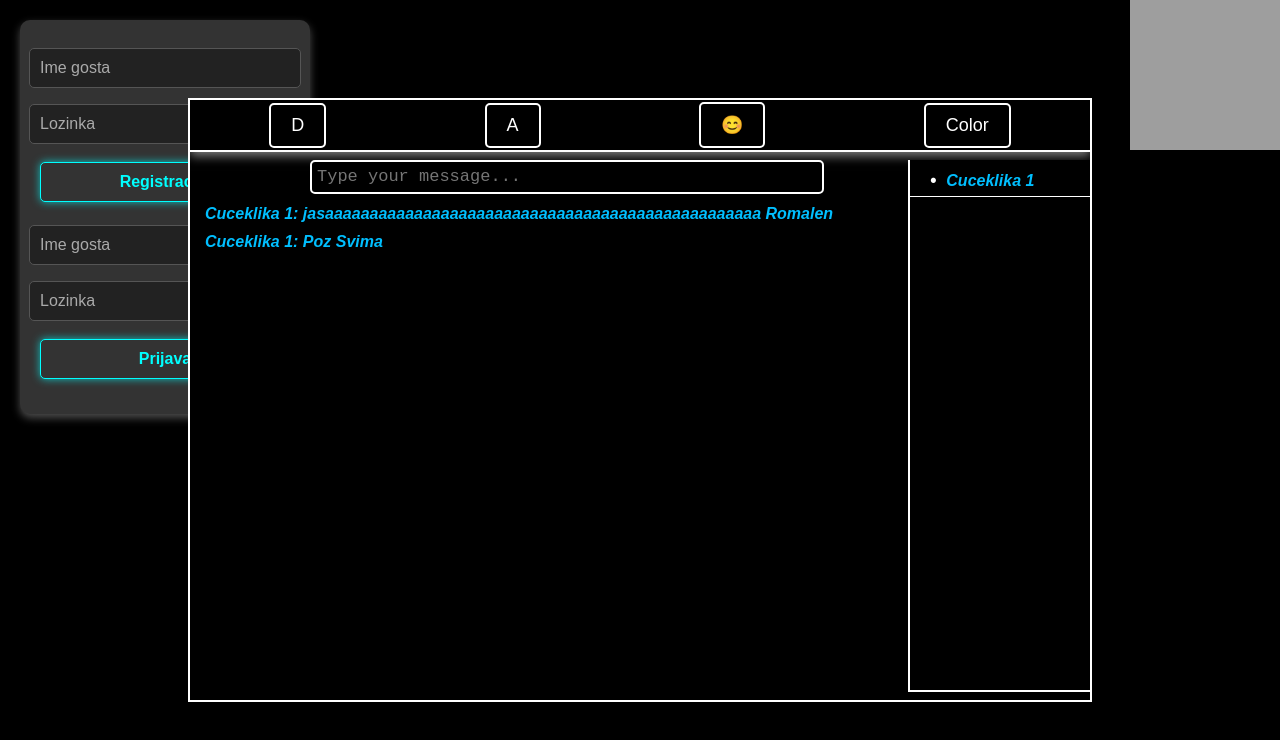
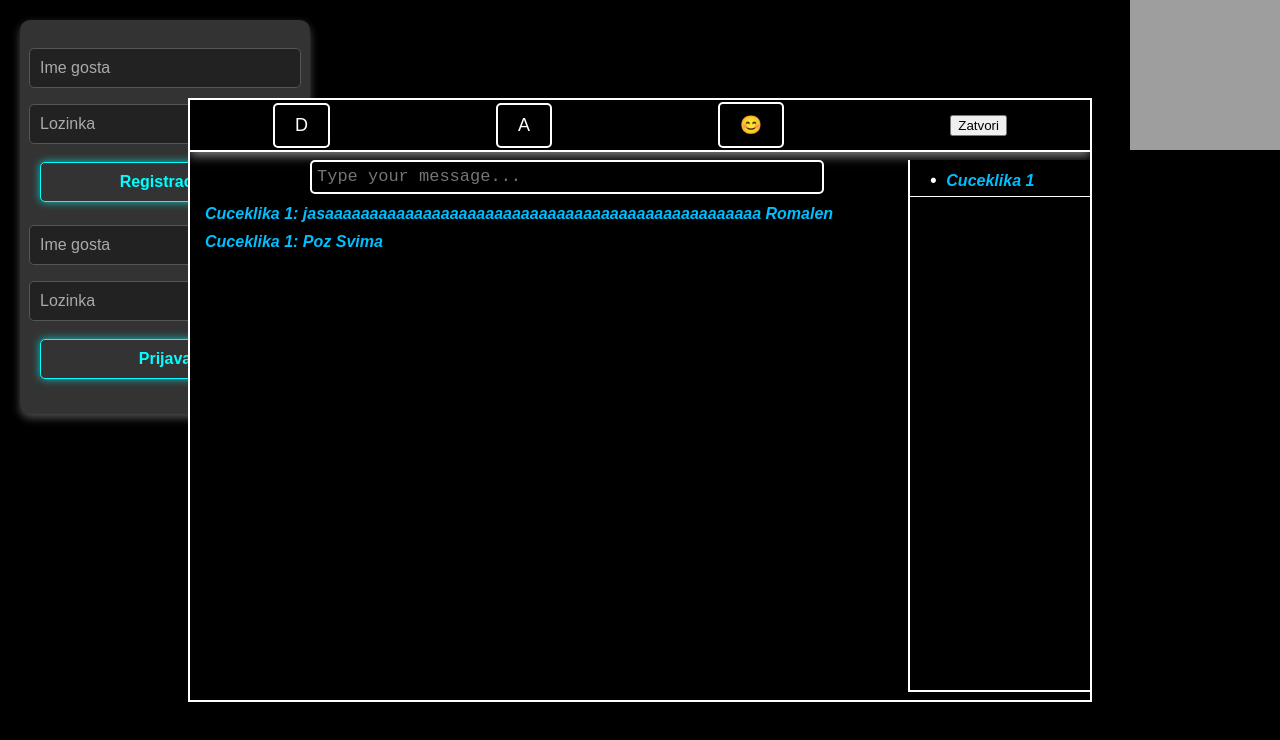
Before and after one commit to amateur5/TESTGALAKSIJA, a website: page public/index.html in a window 1280 px wide. Drawn offline with nearby package versions, Linux system fonts and the light colour scheme; grey boxes are pictures that could not be loaded.

Commit message:
Update index.html

```diff
--- a/public/index.html
+++ b/public/index.html
@@ -33,8 +33,8 @@
         <button id="openModal" class="toolbarBtn">D</button>
         <button class="toolbarBtn" id="banned">A</button>
         <button class="toolbarBtn" id="smilesBtn">😊</button>
-        <button class="toolbarBtn" id="colorBtn">Color</button>
-        <input type="color" id="colorPicker" style="display: none;"> <!-- Skriveni color picker -->
+       <button id="closeModal">Zatvori</button>
+
     </div>
 
     <div id="messageArea"></div>
```
